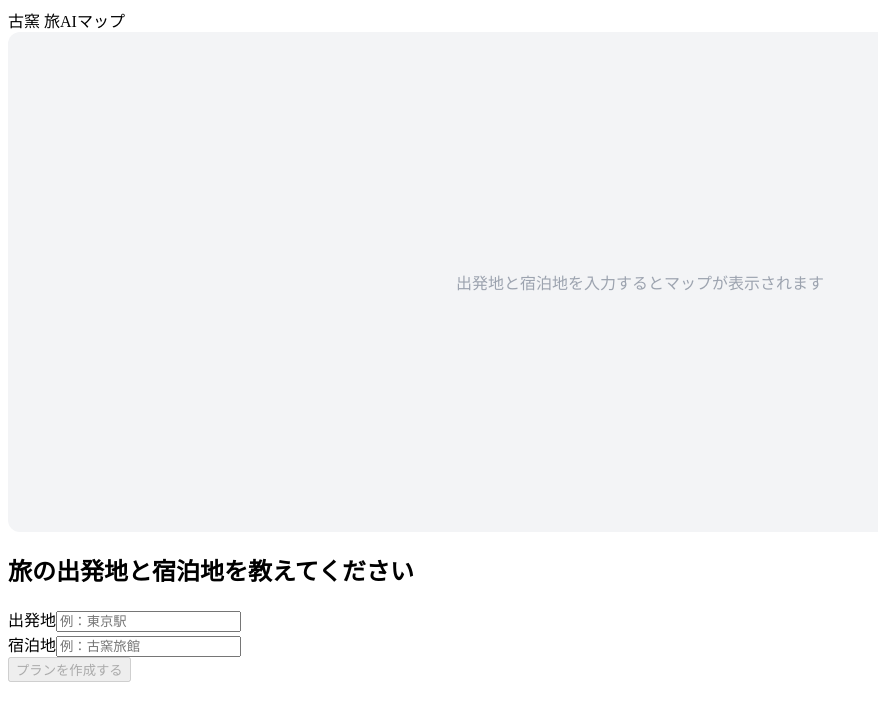
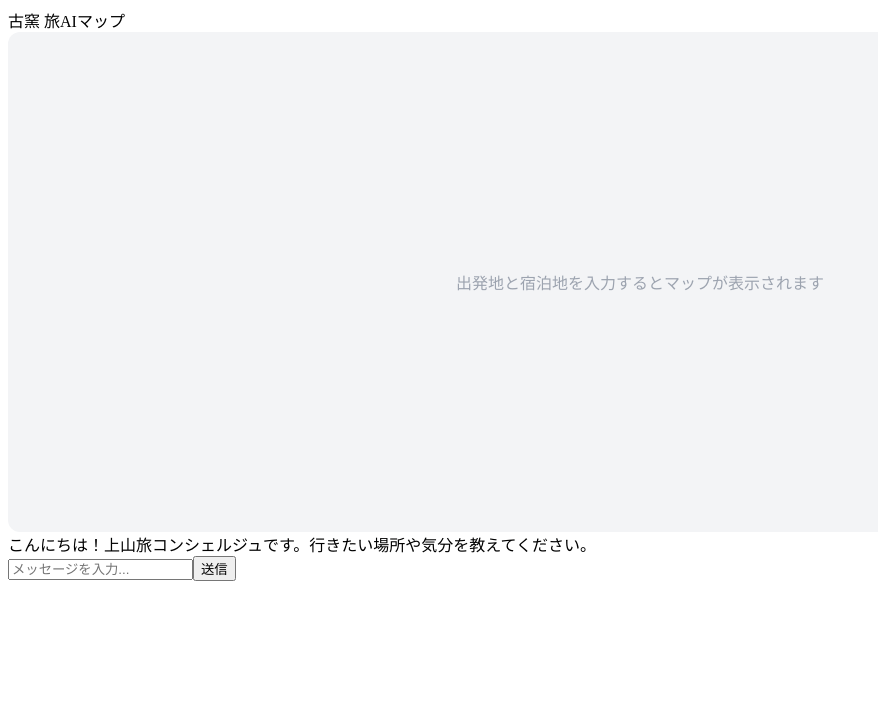
Before and after one commit to temasamo/Koyo-travel-ai, a Next.js app: page / in a window 1280 px wide. Shown: the top 720 px of the page, without its empty margins (0-878 px from the left). Built offline with nearby package versions, Linux system fonts and the light colour scheme.

Commit message:
ui: remove travel plan header and loading text from chat; simplify ChatPanel

```diff
--- a/app/components/ChatInterface.tsx
+++ b/app/components/ChatInterface.tsx
@@ -1,4 +1,5 @@
 "use client";
+import { useEffect, useState } from "react";
 import { usePlanStore } from "@/store/planStore";
 
 interface Location {
@@ -7,22 +8,105 @@ interface Location {
   confidence: number;
 }
 
+interface ExtractedLocations {
+  locations: Location[];
+}
+
 interface ChatInterfaceProps {
   onLocationsExtracted?: (locations: Location[]) => void;
   selectedPlace?: string;
 }
 
-export default function ChatInterface({}: ChatInterfaceProps) {
+export default function ChatInterface({ onLocationsExtracted, selectedPlace }: ChatInterfaceProps) {
   const { planMessage } = usePlanStore();
+  const [messages, setMessages] = useState<{ role: string; content: string }[]>([
+    { role: "assistant", content: "こんにちは！上山旅コンシェルジュです。行きたい場所や気分を教えてください。" },
+  ]);
+  const [input, setInput] = useState("");
+  const [loading, setLoading] = useState(false);
+
+  // 選択された場所の詳細説明
+  useEffect(() => {
+    if (selectedPlace && selectedPlace.trim()) {
+      (async () => {
+        try {
+          const res = await fetch("/api/chat/travel", {
+            method: "POST",
+            headers: { "Content-Type": "application/json" },
+            body: JSON.stringify({
+              messages: [
+                { role: "user", content: `${selectedPlace}について詳しく教えてください。歴史、特徴、おすすめポイント、アクセス方法などを含めて教えてください。` },
+              ],
+            }),
+          });
+          const data = await res.json();
+          setMessages((prev) => [...prev, { role: "assistant", content: `📍 ${selectedPlace}\n\n${data.reply}` }]);
+        } catch (e) {}
+      })();
+    }
+  }, [selectedPlace]);
+
+  const handleSend = async () => {
+    if (!input.trim()) return;
+    const newMessage = { role: "user", content: input };
+    setMessages((prev) => [...prev, newMessage]);
+    setInput("");
+    setLoading(true);
+    try {
+      const res = await fetch("/api/chat/travel", {
+        method: "POST",
+        headers: { "Content-Type": "application/json" },
+        body: JSON.stringify({ messages: [...messages, newMessage] }),
+      });
+      const data = await res.json();
+      setMessages((prev) => [...prev, { role: "assistant", content: data.reply }]);
+
+      if (data.reply && onLocationsExtracted) {
+        const extractRes = await fetch("/api/extract-locations", {
+          method: "POST",
+          headers: { "Content-Type": "application/json" },
+          body: JSON.stringify({ text: data.reply }),
+        });
+        const extractData: ExtractedLocations = await extractRes.json();
+        if (extractData.locations && extractData.locations.length > 0) {
+          onLocationsExtracted(extractData.locations);
+        }
+      }
+    } catch (e) {
+      setMessages((prev) => [...prev, { role: "assistant", content: "エラーが発生しました。もう一度お試しください。" }]);
+    } finally {
+      setLoading(false);
+    }
+  };
 
   return (
-    <div className="bg-white rounded-2xl p-4 shadow-md space-y-4">
-      <h2 className="text-lg font-semibold text-green-700">旅プランAI提案</h2>
-      {planMessage ? (
-        <p className="whitespace-pre-wrap leading-relaxed text-gray-800">{planMessage}</p>
-      ) : (
-        <p className="text-gray-400">AIがプランを生成中です...</p>
-      )}
+    <div className="space-y-4">
+      {/* 従来のチャットUI */}
+      <div className="flex flex-col h-full bg-white rounded-2xl p-4 shadow-md">
+        <div className="flex-1 overflow-y-auto p-2 space-y-3">
+          {messages.map((msg, i) => (
+            <div key={i} className={`p-3 rounded-2xl ${msg.role === "user" ? "bg-blue-100 text-right ml-auto max-w-[80%]" : "bg-gray-50 text-left mr-auto max-w-[80%]"}`}>
+              {msg.content}
+            </div>
+          ))}
+          {loading && <div className="text-gray-400 text-sm">AIが考えています...</div>}
+        </div>
+        <div className="mt-2 flex gap-2">
+          <input
+            type="text"
+            placeholder="メッセージを入力..."
+            className="flex-1 p-2 border rounded-md focus:outline-none focus:ring"
+            value={input}
+            onChange={(e) => setInput(e.target.value)}
+            onKeyDown={(e) => {
+              if (e.key === "Enter" && !(e as any).nativeEvent.isComposing) handleSend();
+            }}
+          />
+          <button onClick={handleSend} className="bg-blue-500 hover:bg-blue-600 text-white px-4 py-2 rounded-md" disabled={loading}>
+            送信
+          </button>
+        </div>
+      </div>
     </div>
   );
 }
--- a/app/components/ChatPanel.tsx
+++ b/app/components/ChatPanel.tsx
@@ -15,67 +15,11 @@ interface ChatPanelProps {
 }
 
 export default function ChatPanel({ onLocationsExtracted, selectedPlace }: ChatPanelProps) {
-  const { planPhase, origin, lodging, setOrigin, setLodging, setPhase, setPlanMessage } = usePlanStore();
-
-  // planning になったらAIへ自動リクエスト
-  useEffect(() => {
-    if (planPhase === "planning" && origin && lodging) {
-      (async () => {
-        try {
-          const prompt = `出発地: ${origin}、宿泊地: ${lodging}。この条件で3泊4日の旅行プランを提案してください。観光地・温泉・食事内容も含めてください。`;
-          const res = await fetch("/api/ai/travelplan", {
-            method: "POST",
-            headers: { "Content-Type": "application/json" },
-            body: JSON.stringify({ prompt }),
-          });
-          const data = await res.json();
-          setPlanMessage(data.plan || "プランの生成に失敗しました。");
-        } catch (e) {
-          setPlanMessage("プランの生成に失敗しました。");
-        }
-      })();
-    }
-  }, [planPhase, origin, lodging, setPlanMessage]);
+  const { setPlanMessage } = usePlanStore();
 
   return (
     <div className="p-4">
-      {planPhase === "selecting" ? (
-        <div className="space-y-4 bg-gray-50 rounded-2xl shadow-sm p-4">
-          <h2 className="text-lg font-semibold">旅の出発地と宿泊地を教えてください</h2>
-
-          <div>
-            <label className="block text-sm mb-1">出発地</label>
-            <input
-              type="text"
-              value={origin || ""}
-              onChange={(e) => setOrigin(e.target.value)}
-              placeholder="例：東京駅"
-              className="border rounded-md w-full p-2"
-            />
-          </div>
-
-          <div>
-            <label className="block text-sm mb-1">宿泊地</label>
-            <input
-              type="text"
-              value={lodging || ""}
-              onChange={(e) => setLodging(e.target.value)}
-              placeholder="例：古窯旅館"
-              className="border rounded-md w-full p-2"
-            />
-          </div>
-
-          <button
-            disabled={!origin || !lodging}
-            onClick={() => setPhase("planning")}
-            className="bg-green-600 text-white rounded-lg px-4 py-2 disabled:opacity-50"
-          >
-            プランを作成する
-          </button>
-        </div>
-      ) : (
-        <ChatInterface onLocationsExtracted={onLocationsExtracted} selectedPlace={selectedPlace} />
-      )}
+      <ChatInterface onLocationsExtracted={onLocationsExtracted} selectedPlace={selectedPlace} />
     </div>
   );
 }
```
